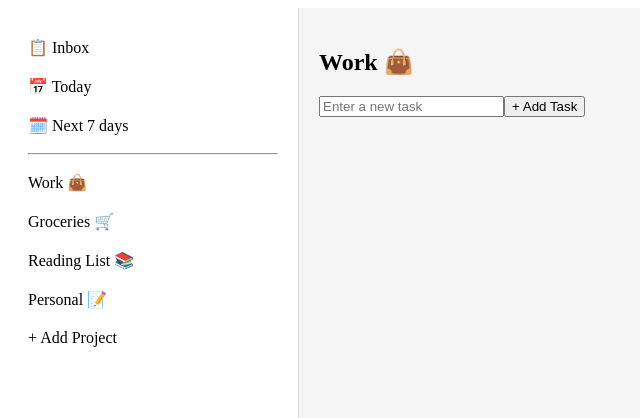
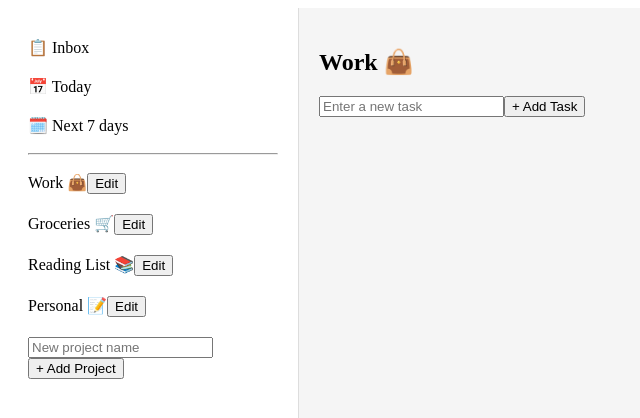
Before and after one commit to makskhv21/TodoList-app, a React (Create React App) app in the folder frontend/: page / in a window 1280 px wide. Shown: the top 418 px of the page, without its empty margins (0-640 px from the left). Built offline with nearby package versions, Linux system fonts and the light colour scheme; the HTML template or start-up script is replaced by a standard one.

Commit message:
Add btn "Edit and Add" in Sidebar comp

```diff
--- a/frontend/src/App.js
+++ b/frontend/src/App.js
@@ -6,8 +6,27 @@ import { useState } from 'react';
 
 function App() {
     const [selectedProject, setSelectedProject] = useState('Work 👜');
+    const [projects, setProjects] = useState(['Work 👜', 'Groceries 🛒', 'Reading List 📚', 'Personal 📝']);
 
-    const projects = ['Work 👜', 'Groceries 🛒', 'Reading List 📚', 'Personal 📝'];
+    const addProject = (newProject) => {
+        if ( newProject && !projects.includes(newProject)) {
+            setProjects([...projects, newProject])
+        }
+    }
+
+    const editProject = (oldProject, newProject) => {
+        if (newProject && oldProject !== newProject) {
+            setProjects(
+                projects.map(project =>
+                    project === oldProject ? newProject : project
+                )
+            );
+
+            if (selectedProject === oldProject) {
+                setSelectedProject(newProject)
+            }
+        }
+    }
 
     const toggleTaskCompletion = (id) => {
         setTasks(tasks.map(task =>
@@ -32,6 +51,8 @@ function App() {
             <Sidebar
                 projects={projects}
                 setSelectedProject={setSelectedProject}
+                addProject={addProject}
+                editProject={editProject}
             />
             <MainContent
                 tasks={tasks}
--- a/frontend/src/components/Sidebar.js
+++ b/frontend/src/components/Sidebar.js
@@ -1,7 +1,32 @@
+import { useState } from 'react';
 
 
+function Sidebar( { projects, setSelectedProject, addProject, editProject } ) {
 
-function Sidebar( { projects, setSelectedProject } ) {
+    const [newProject, setNewProject] = useState('');
+    const [editMode, setEditMode] = useState(false);
+    const [editedProject, setEditedProject] = useState(null);
+    const [editedProjectName, setEditedProjectName] = useState('');
+
+    const handleAddProject = () => {
+        addProject(newProject);
+        setNewProject('');
+    };
+
+    const handleEditProject = (project) => {
+        setEditMode(true);
+        setEditedProject(project);
+        setEditedProjectName(project);
+    };
+
+    const handleSaveEdit = () => {
+        editProject(editedProject, editedProjectName);
+        setEditMode(false);
+        setEditedProject(null);
+        setEditedProjectName('');
+    };
+
+
     return(
             <div className="sidebar">
                 <div className="sidebar-item">📋 Inbox</div>
@@ -10,11 +35,29 @@ function Sidebar( { projects, setSelectedProject } ) {
                 <hr />
                 <div className="projects">
                     {projects.map((project, index) => (
-                    <div key={index} className="sidebar-item" onClick={() => setSelectedProject(project)}>
-                        {project}
+                    <div key={index} className="sidebar-item">
+                        <span onClick={() => setSelectedProject(project)}>{project}</span>
+                        <button onClick={() => handleEditProject(project)}>Edit</button>
                     </div>
                     ))}
-                    <div className="sidebar-item">+ Add Project</div>
+                    {editMode && (
+                        <div className="sidebar-item">
+                            <input
+                                value={editedProjectName}
+                                onChange={(e) => setEditedProjectName(e.target.value)}
+                            />
+                            <button onClick={handleSaveEdit}>Save</button>
+                        </div>
+                    )}
+                    <div className="sidebar-item">
+                        <input
+                            type="text"
+                            value={newProject}
+                            onChange={(e) => setNewProject(e.target.value)}
+                            placeholder="New project name"
+                        />
+                        <button onClick={handleAddProject}>+ Add Project</button>
+                    </div>
                 </div>
             </div>
     )
```
